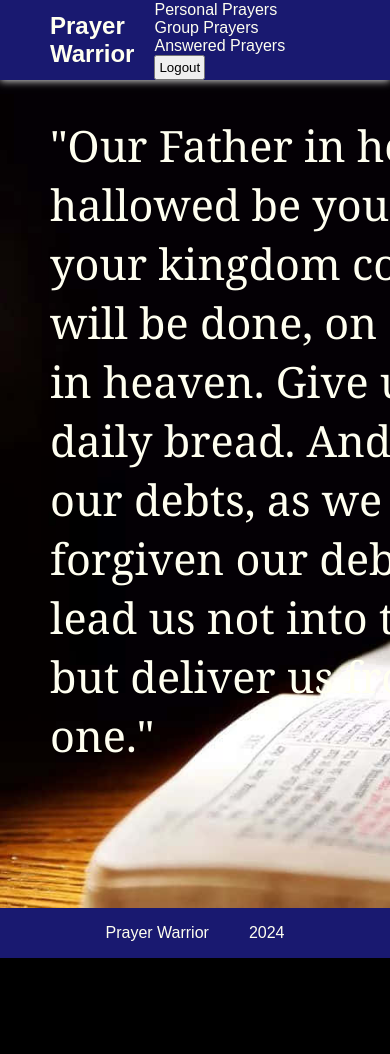
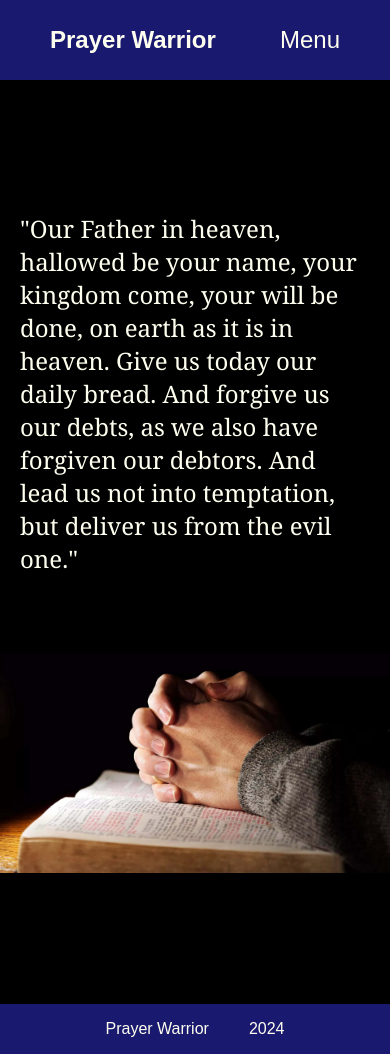
Before and after one commit to stephenlindstrom/prayer_warrior, a Django app: page /app/ in a window 390 px wide; the page is wider, and only the part inside the window is pictured. Before the commit the page ends 958 px from the top of that part, so only its background shows below. Run offline with Django 5.2, Linux system fonts and the light colour scheme; the visitor is signed in with stand-in values (Sample User, id 1).

Commit message:
Make page more responsive for different screens Update style of navigation bar, background image, and quote on index page.

```diff
--- a/app/static/app/base.css
+++ b/app/static/app/base.css
@@ -12,8 +12,8 @@ body {
     background-repeat: no-repeat;
     background-color: black;
     background-image: url(images/prayer-3.jpg);
-    background-size: cover;
-    background-position: 0 5rem;
+    background-size: contain;
+    background-position: bottom;
 }
 
 #content {
@@ -48,3 +48,9 @@ h1 {
     font-size: 1rem;
     border: 2px solid black;
 }
+
+@media (max-width: 870px) {
+  body {
+    background-position: bottom 20% center;
+  }
+}
--- a/app/static/app/index.css
+++ b/app/static/app/index.css
@@ -1,8 +1,25 @@
 blockquote {
+    padding: 20px;
+    margin: 12rem auto;
+    color: var(--secondary-color);
+    max-width: min(500px, 100%);
+    font-size: 1.5rem;
+    font-family: Georgia, 'Times New Roman', Times, serif;
+    background-color: rgba(0, 0, 0, 0.3);
+    border-radius: 8px;
+}
+
+@media (min-width: 870px) {
+  blockquote {
+    font-size: 2rem;
+    max-width: 700px;
     padding: 20px 50px;
-    margin: 6rem 2rem 0 0;
-    color: var(--secondary-color);
-    width: 700px;
-    font-size: 2.7rem;
-    font-family: Georgia, 'Times New Roman', Times, serif
+  }
 }
+
+@media (min-width: 1200px) {
+  blockquote {
+    font-size: 2.5rem;
+    max-width: 800px;
+  }
+}
--- a/app/static/app/navbar.css
+++ b/app/static/app/navbar.css
@@ -12,7 +12,6 @@ header {
     justify-content: flex-end;
     align-items: center;
     padding: 20px 50px;
-    box-shadow: 0 1px 8px #ddd;
     background-color: var(--primary-color);
     width: 100%;
     height: 5rem;
@@ -35,7 +34,7 @@ header a {
     transition: all 0.3s ease 0s;
 }
 
-header a:hover {
+header a:hover, button:hover {
     color: #b2bfdb;
 }
 
@@ -55,5 +54,49 @@ footer li {
 
 button {
     cursor: pointer;
-    padding: 3px;
+    color: var(--secondary-color);
+    transition: all 0.3s ease 0s;
+    border: none;
+    background: none;
+    font-size: 1rem;
 }
+
+.navbar-toggle {
+  display: none;
+  font-size: 1.5rem;
+  background: none;
+  border: none;
+  color: var(--secondary-color);
+}
+
+@media (max-width: 870px) {
+  #navbar-menu {
+    display: none;
+    flex-direction: column;
+    background-color: var(--primary-color);
+    position: absolute;
+    top: 100%;
+    right: 0;
+    width: 200px;
+    border: 1px solid var(--secondary-color);
+    box-shadow: 0 4px 8px rgba(0, 0, 0, 0.1);
+    z-index: 1000;
+    border-radius: 8px;
+  }
+
+  #navbar-menu li {
+    padding-bottom: 10px;
+  }
+
+  #navbar-menu:first-child {
+    padding-top: 10px;
+  }
+
+  #navbar-menu.show {
+    display: flex;
+  }
+
+  .navbar-toggle {
+    display: block;
+  }
+}
--- a/app/templates/app/navbar.html
+++ b/app/templates/app/navbar.html
@@ -9,8 +9,9 @@
 {% block navbar %}
 <header>
     <h1 id="nav-title"><a href="{% url 'app:index' %}">Prayer Warrior</a></h1>
+    <button class="navbar-toggle" onclick="toggleMenu()">Menu</button>
     <nav>
-        <ul>
+        <ul id="navbar-menu">
             <li><a href="{% url 'app:personal-prayer' %}">Personal Prayers</a></li>
             <li><a href="{% url 'app:group-prayers' %}">Group Prayers</a></li>
             <li><a href="{% url 'app:answered-prayer-list' %}">Answered Prayers</a></li>
@@ -23,6 +24,12 @@
         </ul>
     </nav>
 </header>
+
+<script>
+  function toggleMenu () {
+    document.querySelector("#navbar-menu").classList.toggle('show');
+  }
+</script>
 {% endblock %}
 
 {% block footer %}
```
